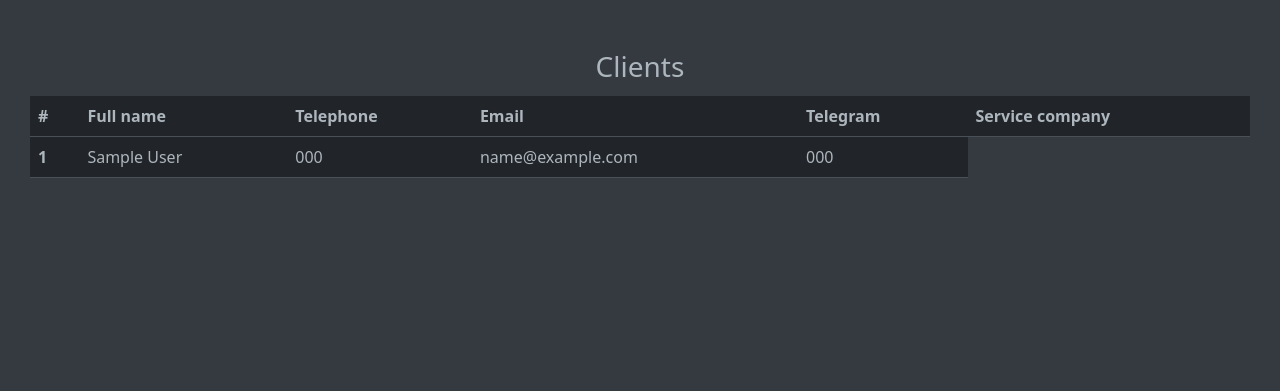
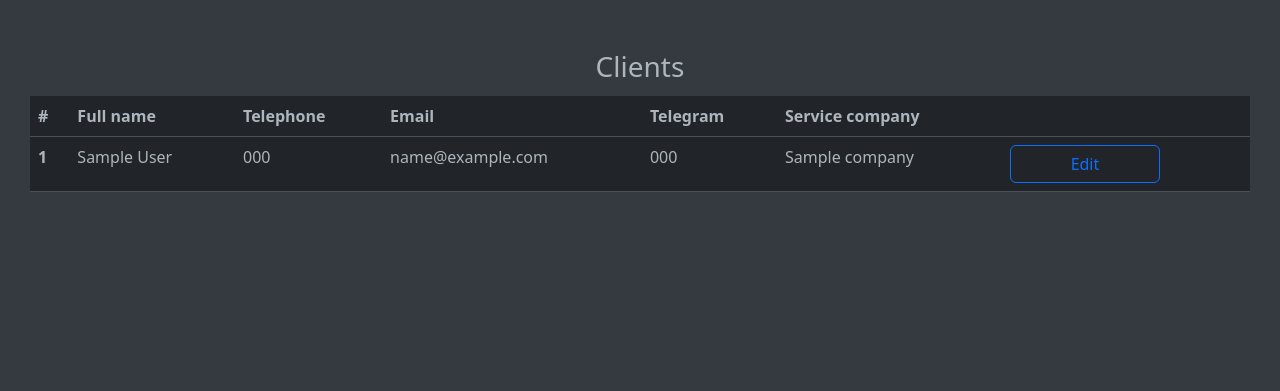
Before and after one commit to IgorEzerskiy/crm, a Django app: page /clients/ in a window 1280 px wide. Shown: the part 56-447 px from the top of the page. Run offline with Django 4.2, Linux system fonts and the light colour scheme; tables that the repository leaves empty hold one stand-in row (values such as "Sample post").

Commit message:
editing clients

```diff
--- a/crm_app/models.py
+++ b/crm_app/models.py
@@ -15,7 +15,7 @@ class Company(models.Model):
 class Client(models.Model):
     first_name = models.CharField(max_length=35)
     last_name = models.CharField(max_length=45)
-    client_company_name = models.CharField(max_length=100)
+    # client_company_name = models.CharField(max_length=100)
     telephone = PhoneNumberField(null=False, blank=False, unique=True)
     email = models.EmailField(null=False, blank=False, unique=True)
     telegram = models.CharField(max_length=60)
@@ -23,7 +23,7 @@ class Client(models.Model):
     service_company = models.ForeignKey(Company, on_delete=models.CASCADE, null=True, blank=True)
 
     def __str__(self):
-        return self.first_name + '_' + self.last_name + '_' + self.client_company_name
+        return self.first_name + '_' + self.last_name + '_' + self.service_company.name
 
 
 class Status(models.Model):
--- a/crm_app/urls.py
+++ b/crm_app/urls.py
@@ -1,6 +1,7 @@
 from django.urls import path
 
-from crm_app.views import OrderListView, UserLoginView, UserLogoutView, UserCreateView, ClientCreateView, ClientListView
+from crm_app.views import OrderListView, UserLoginView, UserLogoutView, UserCreateView, ClientCreateView, \
+    ClientListView, ClientUpdateView
 
 urlpatterns = [
     path('board/', OrderListView.as_view(), name='board'),
@@ -10,4 +11,5 @@ urlpatterns = [
     path('registration/', UserCreateView.as_view(), name='registration'),
     path('clients/', ClientListView.as_view(), name='clients'),
     path('new_client/', ClientCreateView.as_view(), name='new_client'),
+    path('edit_client/<int:pk>', ClientUpdateView.as_view(), name='edit_client'),
 ]
--- a/crm_app/views.py
+++ b/crm_app/views.py
@@ -1,7 +1,7 @@
 from django.contrib.auth.mixins import LoginRequiredMixin
 from django.contrib.auth.views import LoginView, LogoutView
 from django.shortcuts import render
-from django.views.generic import ListView, CreateView
+from django.views.generic import ListView, CreateView, UpdateView
 
 from crm_app.forms import UserLoginForm, UserCreateForm, ClientCreateForm
 from crm_app.models import Order, Client
@@ -49,5 +49,12 @@ class ClientCreateView(CreateView):
     success_url = '/'
 
 
+class ClientUpdateView(UpdateView):
+    form_class = ClientCreateForm
+    queryset = Client.objects.all()
+    template_name = 'edit_client.html'
+    success_url = '/clients'
+
+
 class OrderCreateView(CreateView):
     pass
--- a/templates/clients.html
+++ b/templates/clients.html
@@ -13,6 +13,7 @@
             <th scope="col">Email</th>
             <th scope="col">Telegram</th>
             <th scope="col">Service company</th>
+            <th scope="col"></th>
         </tr>
         </thead>
         <tbody>
@@ -23,6 +24,12 @@
                 <td>{{ client.telephone }}</td>
                 <td>{{ client.email }}</td>
                 <td>{{ client.telegram }}</td>
+                <td>{{ client.service_company.name }}</td>
+                <td>
+                    <a class="btn btn-outline-primary" style="width: 150px;"
+                       href="{% url 'edit_client' client.id %} ">Edit
+                    </a>
+                </td>
             </tr>
         {% endfor %}
         </tbody>
```
Also changed, not shown: templates/edit_client.html (added, +14 -0 lines), crm_app/migrations/0006_remove_client_client_company_name.py (added).
